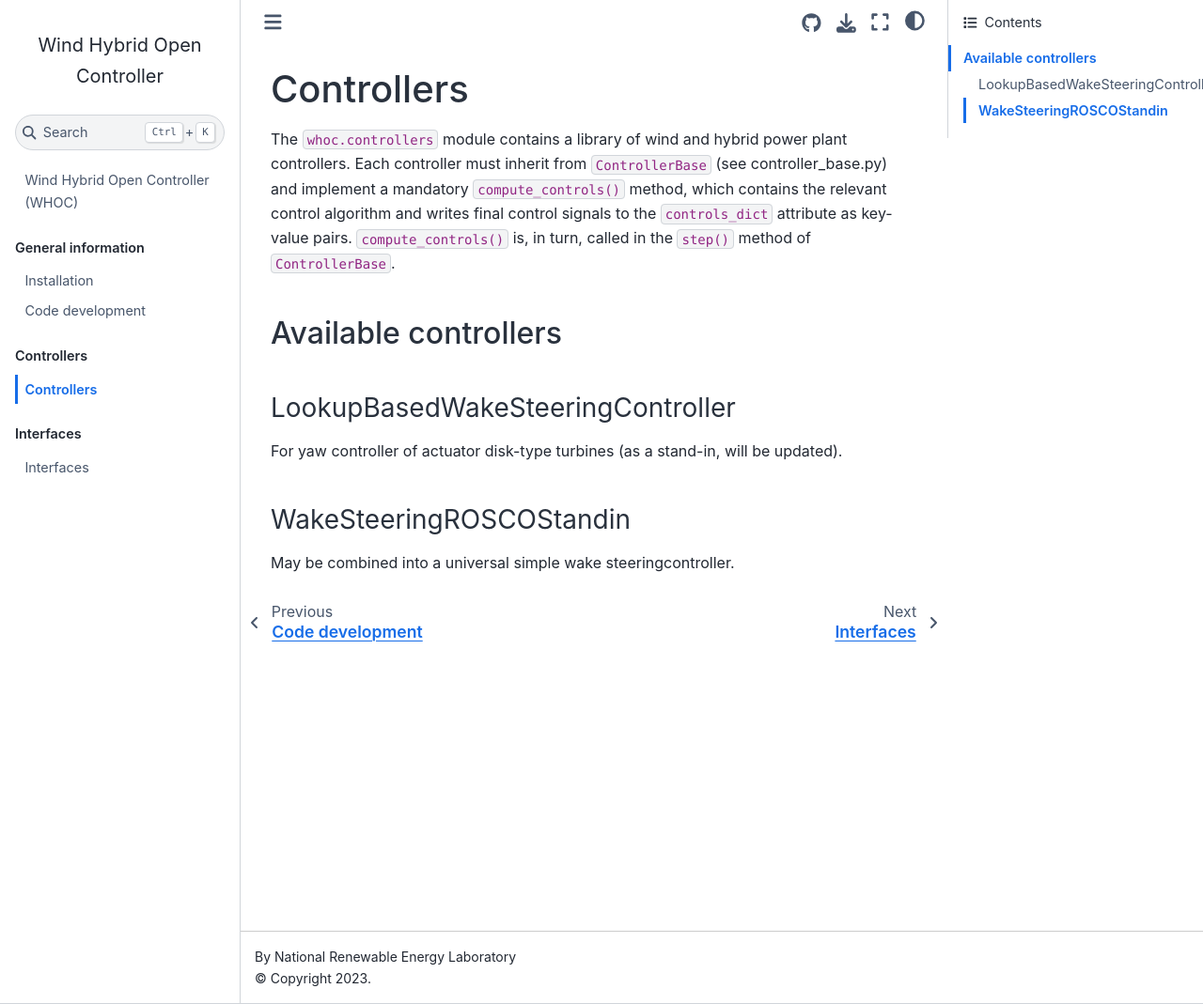
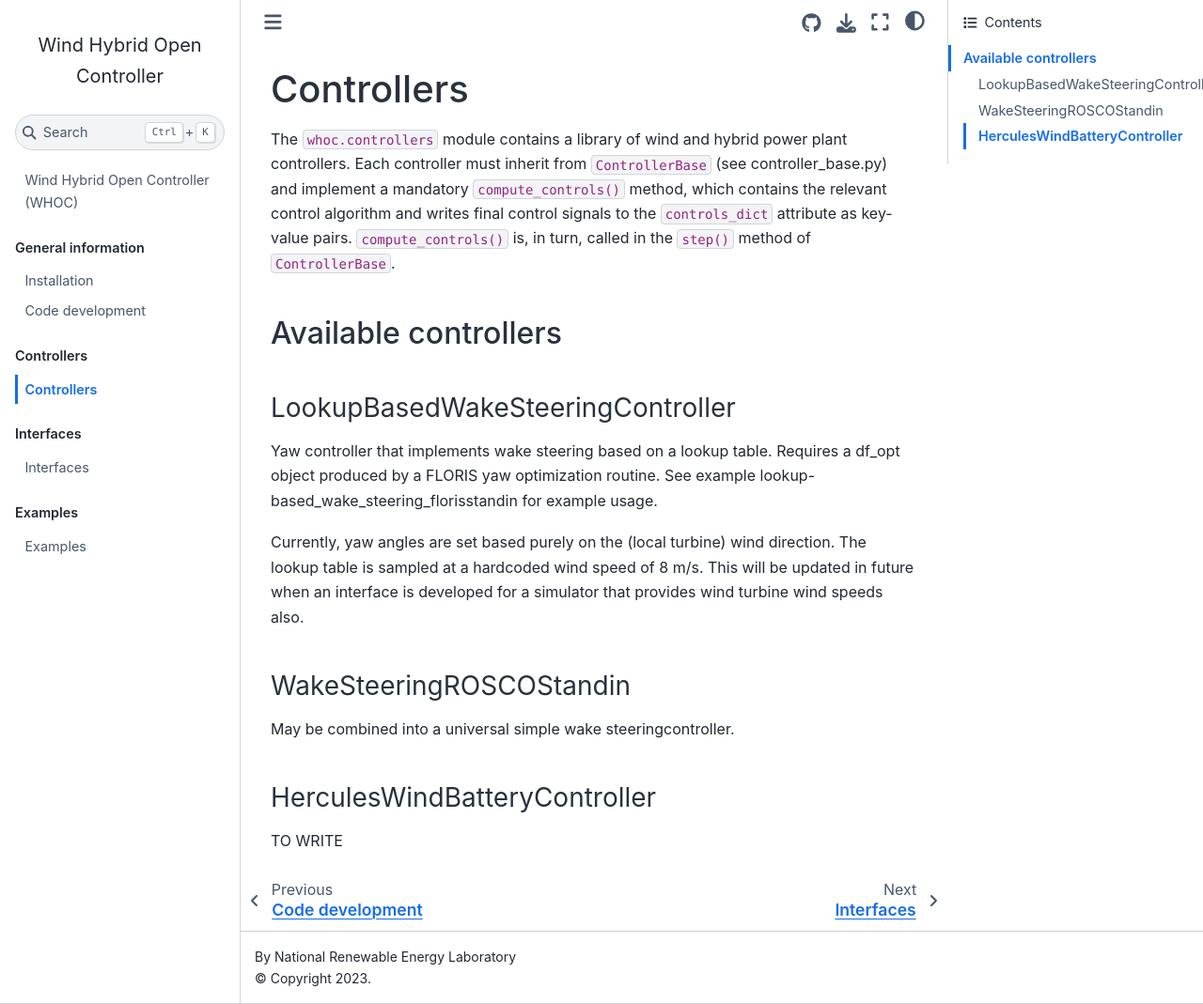
Before and after one commit to NREL/wind-hybrid-open-controller, a Jupyter Book: the page built from docs/controllers.md, in a window 1280 px wide and 1069 px high. Shown: the whole window at 94% size. Built offline with Jupyter Book 1.0.4 settings and Sphinx 7.4.7 and the Sphinx Book theme 1.1.4, drawn with Linux system fonts in a browser that asks for light colours.

Commit message:
Update documentation.

```diff
--- a/docs/_toc.yml
+++ b/docs/_toc.yml
@@ -14,4 +14,7 @@ parts:
   - caption: Interfaces
     chapters:
     - file: interfaces
+  - caption: Examples
+    chapters:
+    - file: examples
 #     - file: order_of_op
--- a/docs/controllers.md
+++ b/docs/controllers.md
@@ -11,8 +11,16 @@ method of `ControllerBase`.
 ## Available controllers
 
 ### LookupBasedWakeSteeringController
-For yaw controller of actuator disk-type turbines (as a stand-in, will be
-updated).
+Yaw controller that implements wake steering based on a lookup table.
+Requires a df_opt object produced by a FLORIS yaw optimization routine. See example
+lookup-based_wake_steering_florisstandin for example usage.
+
+Currently, yaw angles are set based purely on the (local turbine) wind direction. The lookup table
+is sampled at a hardcoded wind speed of 8 m/s. This will be updated in future when an interface is
+developed for a simulator that provides wind turbine wind speeds also.
 
 ### WakeSteeringROSCOStandin
 May be combined into a universal simple wake steeringcontroller.
+
+### HerculesWindBatteryController
+TO WRITE
```
Also changed, not shown: docs/examples.md (added, +35 -0 lines), docs/graphics/lookup-table-example-plot.png (added).
